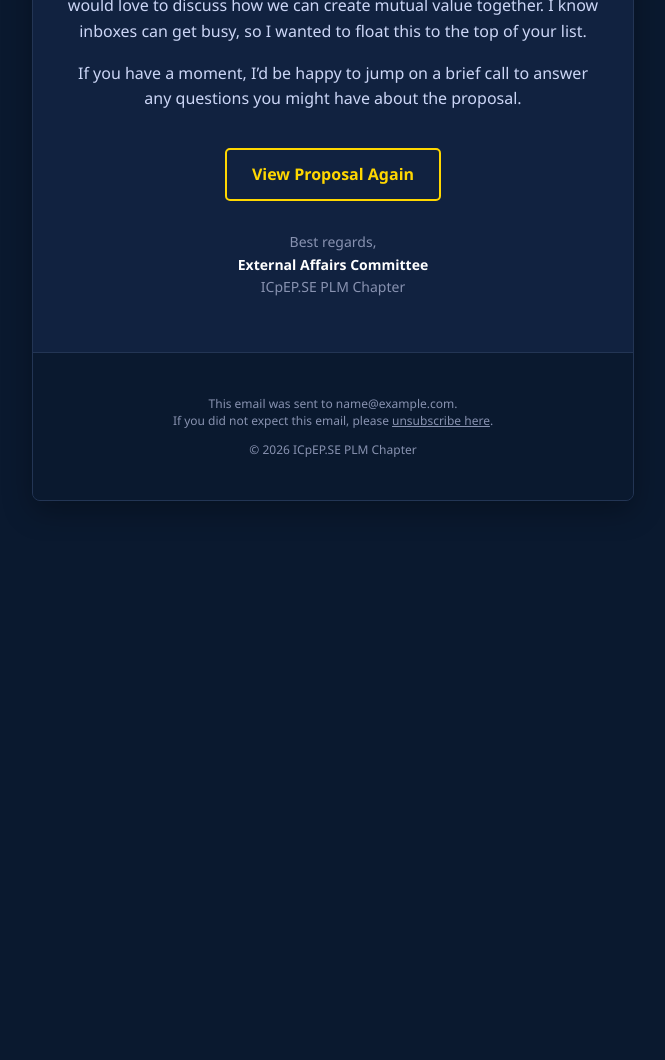
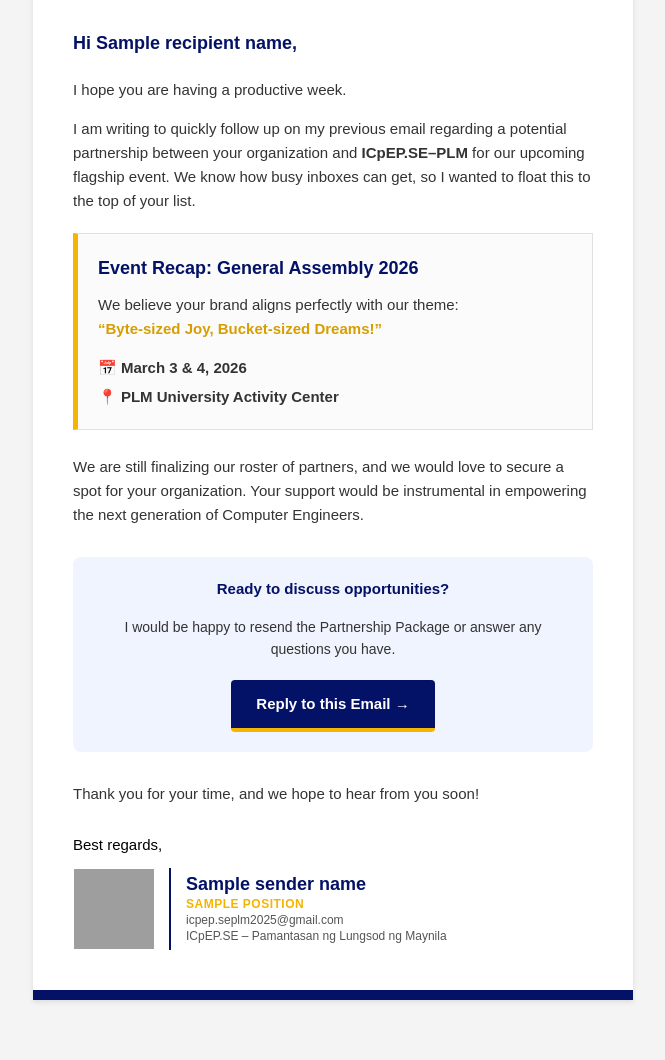
Before and after one commit to carpathiaaa/MassEmailSenderWebApp, a FastAPI app: template app/templates/emails/follow_up_email.html in a window 1280 px wide. Shown: the part 476-1536 px from the top of the page, without its empty margins (307-972 px from the left). Before the commit the page ends 977 px from the top, so only its background shows below. Run offline with FastAPI, Linux system fonts and the light colour scheme; the template is opened without the code that fills it: most values are stand-ins (such as "Sample title", 1, 10 or a date in 2020); parts of the project's set-up code (start-up, migrations or seed data) failed here and were passed over; grey boxes are pictures that could not be loaded.

Commit message:
added fields for custom subject, sender, and sender position

```diff
--- a/app/emailer/send_email.py
+++ b/app/emailer/send_email.py
@@ -42,6 +42,8 @@
     recipient_name: str,
     template_file: str,
     subject: str,
+    sender_name: str,
+    position: str
 ):
     """
     Sends an HTML email using the given Jinja template file.
@@ -54,12 +56,14 @@
     html_content = template.render(
         recipient_name=recipient_name,
         preview_mode=False,  # IMPORTANT: email mode
+        sender_name=sender_name,
+        position=position
     )
 
     # --- Build message ---
     msg = EmailMessage()
     msg["Subject"] = subject
-    msg["From"] = EMAIL_FROM
+    msg["From"] = f"{sender_name} <{EMAIL_FROM}>"
     msg["To"] = to_email
 
     msg.set_content("This email requires an HTML-capable email client.")
--- a/app/emailer/templates.py
+++ b/app/emailer/templates.py
@@ -1,11 +1,11 @@
 EMAIL_TEMPLATES = {
     "invitation": {
-        "file": "ga_invitation_email.html",
+        "file": "emails/ga_invitation_email.html",
         "label": "GA Partnership Invitation",
         "subject": "Invitation to Partner – CpE General Assembly 2026",
     },
     "followup": {
-        "file": "follow_up_email.html",
+        "file": "emails/follow_up_email.html",
         "label": "Follow-up Email",
         "subject": "Follow up for previous email",
     },
--- a/app/templates/emails/follow_up_email.html
+++ b/app/templates/emails/follow_up_email.html
@@ -1,198 +1,285 @@
 <!doctype html>
-<html>
+<html lang="en">
   <head>
     <meta charset="UTF-8" />
     <meta name="viewport" content="width=device-width, initial-scale=1.0" />
-    <title>Following Up | ICpEP.SE PLM</title>
-    <style>
-      /* Email Client Reset */
-      body,
-      table,
-      td,
-      a {
-        -webkit-text-size-adjust: 100%;
-        -ms-text-size-adjust: 100%;
-      }
-      table,
-      td {
-        mso-table-lspace: 0pt;
-        mso-table-rspace: 0pt;
-      }
-      img {
-        -ms-interpolation-mode: bicubic;
-        border: 0;
-        height: auto;
-        line-height: 100%;
-        outline: none;
-        text-decoration: none;
-      }
-
-      /* Theme Styles */
-      body {
-        margin: 0;
-        padding: 0;
-        background-color: #0a192f; /* Deep Navy Background */
-        font-family: "Segoe UI", Tahoma, Geneva, Verdana, sans-serif;
-        color: #ccd6f6;
-      }
-
-      .email-wrapper {
-        width: 100%;
-        background-color: #0a192f;
-        padding: 40px 0;
-      }
-
-      .email-card {
-        width: 100%;
-        max-width: 600px;
-        margin: 0 auto;
-        background-color: #112240; /* Card Navy */
-        border-radius: 8px;
-        overflow: hidden;
-        border: 1px solid #233554;
-        box-shadow: 0 10px 30px rgba(0, 0, 0, 0.3);
-      }
-
-      .header {
-        padding: 30px;
-        text-align: left;
-        border-bottom: 1px solid #233554;
-      }
-
-      .brand-text {
-        color: #ffffff;
-        font-size: 20px;
-        font-weight: bold;
-        letter-spacing: 1px;
-      }
-
-      .brand-highlight {
-        color: #ffd700; /* Gold */
-      }
-
-      .content {
-        padding: 40px 30px;
-        font-size: 16px;
-        line-height: 1.6;
-        color: #ccd6f6;
-      }
-
-      .highlight-box {
-        background-color: rgba(255, 215, 0, 0.05); /* Faint Gold */
-        border-left: 3px solid #ffd700;
-        padding: 15px;
-        margin: 20px 0;
-        font-style: italic;
-        color: #8892b0;
-        font-size: 14px;
-      }
-
-      .btn {
-        display: inline-block;
-        background-color: transparent;
-        color: #ffd700;
-        border: 2px solid #ffd700;
-        padding: 12px 25px;
-        text-decoration: none;
-        font-weight: 600;
-        border-radius: 5px;
-        margin-top: 20px;
-        transition: background 0.3s;
-      }
-
-      /* Email clients often strip hover states, but good to have for web view */
-      .btn:hover {
-        background-color: #ffd700;
-        color: #0a192f;
-      }
-
-      .footer {
-        background-color: #0a192f;
-        padding: 30px;
-        text-align: center;
-        font-size: 12px;
-        color: #8892b0;
-        border-top: 1px solid #233554;
-      }
-
-      .footer a {
-        color: #8892b0;
-        text-decoration: underline;
-      }
-    </style>
+    <title>Following Up: Partnership - CpE General Assembly 2026</title>
   </head>
-  <body>
+  <body
+    style="
+      margin: 0;
+      padding: 0;
+      background-color: #f4f4f4;
+      font-family: Arial, sans-serif;
+      -webkit-font-smoothing: antialiased;
+    "
+  >
     <table
-      class="email-wrapper"
-      role="presentation"
+      width="100%"
+      border="0"
       cellspacing="0"
       cellpadding="0"
-      border="0"
-      width="100%"
+      style="background-color: #f4f4f4; padding: 20px 0"
     >
       <tr>
         <td align="center">
-          <div class="email-card">
-            <div class="header">
-              <div class="brand-text">
-                ICpEP<span class="brand-highlight">.SE</span> PLM
-              </div>
-            </div>
+          <table
+            width="600"
+            border="0"
+            cellspacing="0"
+            cellpadding="0"
+            style="
+              background-color: #ffffff;
+              max-width: 600px;
+              border-top: 5px solid #031166;
+              box-shadow: 0 2px 5px rgba(0, 0, 0, 0.1);
+            "
+          >
+            <tr>
+              <td align="center" style="padding: 0">
+                {% if preview_mode %}
+                <img
+                  src="/static/BigHeader.png"
+                  alt="ICpEP.SE PLM Header"
+                  width="100%"
+                  style="
+                    display: block;
+                    width: 100%;
+                    max-width: 100%;
+                    height: auto;
+                    border: 0;
+                  "
+                />
+                {% else %}
+                <img
+                  src="cid:header_image"
+                  alt="ICpEP.SE PLM Header"
+                  width="100%"
+                  style="
+                    display: block;
+                    width: 100%;
+                    max-width: 100%;
+                    height: auto;
+                    border: 0;
+                  "
+                />
+                {% endif %}
+              </td>
+            </tr>
 
-            <div class="content">
-              <p style="margin-top: 0">Hi <strong>{{ name }}</strong>,</p>
+            <tr>
+              <td
+                style="
+                  padding: 30px 40px;
+                  color: #333333;
+                  font-size: 15px;
+                  line-height: 1.6;
+                "
+              >
+                <div style="margin-bottom: 20px">
+                  <strong style="font-size: 18px; color: #031166"
+                    >Hi {{ recipient_name }},</strong
+                  >
+                </div>
 
-              <p>I hope you’re having a productive week.</p>
+                <p style="margin-bottom: 15px">
+                  I hope you are having a productive week.
+                </p>
 
-              <p>
-                I’m writing to quickly follow up on my previous email regarding
-                a potential partnership with <strong>ICpEP.SE PLM</strong> for
-                our upcoming academic term.
-              </p>
+                <p style="margin-bottom: 20px">
+                  I am writing to quickly follow up on my previous email
+                  regarding a potential partnership between your organization
+                  and
+                  <strong>ICpEP.SE–PLM</strong> for our upcoming flagship event.
+                  We know how busy inboxes can get, so I wanted to float this to
+                  the top of your list.
+                </p>
 
-              <div class="highlight-box">
-                "Innovation through Collaboration: Bridging the gap between
-                students and industry leaders."
-              </div>
+                <div
+                  style="
+                    background-color: #fbfbfb;
+                    border: 1px solid #e0e0e0;
+                    border-left: 5px solid #f4b400;
+                    padding: 20px;
+                    margin-bottom: 25px;
+                  "
+                >
+                  <h3
+                    style="
+                      margin-top: 0;
+                      margin-bottom: 10px;
+                      color: #031166;
+                      font-size: 18px;
+                    "
+                  >
+                    Event Recap: General Assembly 2026
+                  </h3>
 
-              <p>
-                We believe your organization aligns perfectly with our vision,
-                and we would love to discuss how we can create mutual value
-                together. I know inboxes can get busy, so I wanted to float this
-                to the top of your list.
-              </p>
+                  <p style="margin: 5px 0; font-size: 15px">
+                    We believe your brand aligns perfectly with our theme:
+                    <br />
+                    <span style="color: #d69e00; font-weight: bold"
+                      >“Byte-sized Joy, Bucket-sized Dreams!”</span
+                    >
+                  </p>
 
-              <p>
-                If you have a moment, I’d be happy to jump on a brief call to
-                answer any questions you might have about the proposal.
-              </p>
+                  <table
+                    border="0"
+                    cellspacing="0"
+                    cellpadding="0"
+                    style="margin-top: 15px"
+                  >
+                    <tr>
+                      <td style="padding-right: 15px; vertical-align: top">
+                        📅 <strong>March 3 & 4, 2026</strong>
+                      </td>
+                    </tr>
+                    <tr>
+                      <td style="vertical-align: top; padding-top: 5px">
+                        📍 <strong>PLM University Activity Center</strong>
+                      </td>
+                    </tr>
+                  </table>
+                </div>
 
-              <table border="0" cellspacing="0" cellpadding="0">
-                <tr>
-                  <td>
-                    <a href="#" class="btn">View Proposal Again</a>
-                  </td>
-                </tr>
-              </table>
+                <p style="margin-bottom: 15px">
+                  We are still finalizing our roster of partners, and we would
+                  love to secure a spot for your organization. Your support
+                  would be instrumental in empowering the next generation of
+                  Computer Engineers.
+                </p>
 
-              <p style="margin-top: 30px; font-size: 14px; color: #8892b0">
-                Best regards,<br />
-                <strong style="color: #ffffff"
-                  >External Affairs Committee</strong
-                ><br />
-                ICpEP.SE PLM Chapter
-              </p>
-            </div>
+                <div
+                  style="
+                    background-color: #f0f4ff;
+                    padding: 20px;
+                    border-radius: 8px;
+                    text-align: center;
+                    margin: 30px 0;
+                  "
+                >
+                  <p
+                    style="
+                      margin-top: 0;
+                      margin-bottom: 15px;
+                      color: #031166;
+                      font-weight: bold;
+                    "
+                  >
+                    Ready to discuss opportunities?
+                  </p>
+                  <p style="margin-bottom: 20px; font-size: 14px">
+                    I would be happy to resend the Partnership Package or answer
+                    any questions you have.
+                  </p>
+                  <div>
+                    <a
+                      href="mailto:icpep.seplm2025@gmail.com?subject=Re:%20Partnership%20Follow-up%20-%20General%20Assembly%202026"
+                      style="
+                        background-color: #031166;
+                        color: #ffffff;
+                        text-decoration: none;
+                        padding: 12px 25px;
+                        border-radius: 4px;
+                        border-bottom: 4px solid #f4b400;
+                        font-weight: bold;
+                        display: inline-block;
+                      "
+                    >
+                      Reply to this Email &rarr;
+                    </a>
+                  </div>
+                </div>
 
-            <div class="footer">
-              <p>
-                This email was sent to {{ email }}.<br />
-                If you did not expect this email, please
-                <a href="#">unsubscribe here</a>.
-              </p>
-              <p>&copy; 2026 ICpEP.SE PLM Chapter</p>
-            </div>
-          </div>
+                <p style="margin-bottom: 0">
+                  Thank you for your time, and we hope to hear from you soon!
+                </p>
+              </td>
+            </tr>
+
+            <tr>
+              <td style="padding: 0 40px 40px 40px">
+                <div style="font-size: 15px; margin-bottom: 15px">
+                  Best regards,
+                </div>
+
+                <table style="border: none; border-collapse: collapse">
+                  <tbody>
+                    <tr>
+                      <td
+                        style="
+                          border-right: 2px solid #031166;
+                          padding-right: 15px;
+                          vertical-align: middle;
+                          width: 80px;
+                        "
+                      >
+                        {% if preview_mode %}
+                        <img
+                          src="/static/ICPEPLogo.png"
+                          alt="Logo"
+                          width="80"
+                          height="80"
+                          style="display: block; width: 80px; height: 80px"
+                        />
+                        {% else %}
+                        <img
+                          src="cid:footer_image"
+                          alt="Logo"
+                          width="80"
+                          height="80"
+                          style="display: block; width: 80px; height: 80px"
+                        />
+                        {% endif %}
+                      </td>
+
+                      <td style="padding-left: 15px; vertical-align: middle">
+                        <p
+                          style="
+                            margin: 0;
+                            font-size: 18px;
+                            color: #031166;
+                            font-weight: 700;
+                            line-height: 1.2;
+                          "
+                        >
+                          {{ sender_name }}
+                        </p>
+                        <p
+                          style="
+                            margin: 2px 0;
+                            font-size: 12px;
+                            color: #f4b400;
+                            text-transform: uppercase;
+                            letter-spacing: 0.5px;
+                            font-weight: bold;
+                          "
+                        >
+                          {{ position }}
+                        </p>
+                        <p style="margin: 2px 0; font-size: 12px; color: #555">
+                          <a
+                            href="mailto:icpep.seplm2025@gmail.com"
+                            style="color: #555; text-decoration: none"
+                            >icpep.seplm2025@gmail.com</a
+                          >
+                        </p>
+                        <p style="margin: 2px 0; font-size: 12px; color: #555">
+                          ICpEP.SE – Pamantasan ng Lungsod ng Maynila
+                        </p>
+                      </td>
+                    </tr>
+                  </tbody>
+                </table>
+              </td>
+            </tr>
+
+            <tr>
+              <td style="background-color: #031166; height: 10px"></td>
+            </tr>
+          </table>
+
+          <div style="height: 40px"></div>
         </td>
       </tr>
     </table>
--- a/app/templates/emails/ga_invitation_email.html
+++ b/app/templates/emails/ga_invitation_email.html
@@ -276,7 +276,7 @@
                             font-weight: bold;
                           "
                         >
-                          Vice President Internal
+                          {{ position }}
                         </p>
                         <p style="margin: 2px 0; font-size: 12px; color: #555">
                           <a
```
Also changed, not shown: app/routes/bulk.py (+13 -7 lines), app/routes/preview.py (+14 -4 lines), app/services/bulk_sender.py (+27 -12 lines), app/templates/dashboard.html (+63 -0 lines), app/db/email_logs.db, 1 other file.
